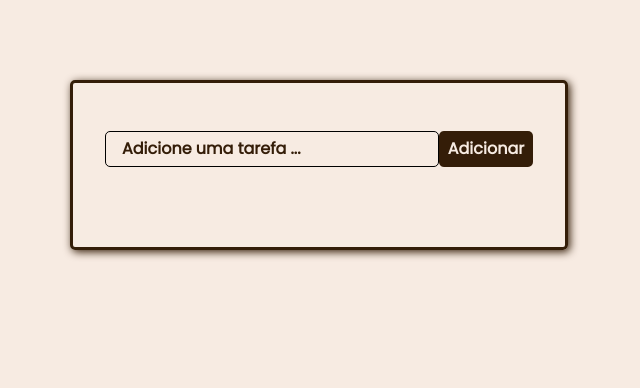
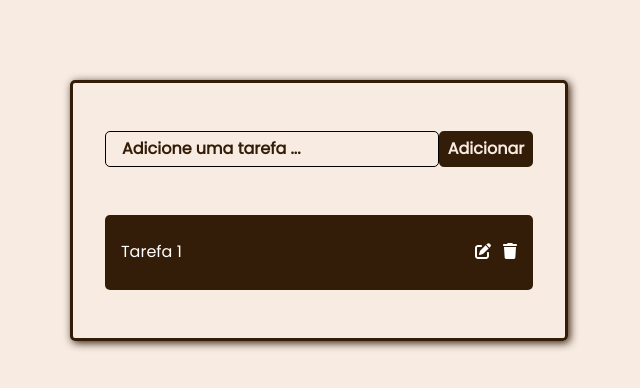
Before and after one commit to Reis567/todo_react, a React (Vite) app in the folder todo_project/: page / in a window 1280 px wide. Shown: the top 388 px of the page, without its empty margins (321-961 px from the left). Built offline with nearby package versions, Linux system fonts and the light colour scheme.

Commit message:
icons and task card test

```diff
--- a/todo_project/package.json
+++ b/todo_project/package.json
@@ -14,6 +14,7 @@
     "@fortawesome/free-brands-svg-icons": "^6.4.2",
     "@fortawesome/free-regular-svg-icons": "^6.4.2",
     "@fortawesome/free-solid-svg-icons": "^6.4.2",
+    "@fortawesome/react-fontawesome": "^0.2.0",
     "react": "^18.2.0",
     "react-dom": "^18.2.0",
     "uuid": "^9.0.1"
--- a/todo_project/src/components/ToDo.jsx
+++ b/todo_project/src/components/ToDo.jsx
@@ -1,10 +1,16 @@
 import React from 'react'
+import { FontAwesomeIcon } from '@fortawesome/react-fontawesome';
+import { faPenToSquare } from '@fortawesome/free-solid-svg-icons'
+import { faTrash } from '@fortawesome/free-solid-svg-icons'
 
 export const Todo = ()=>{
     return (
-        <form className='TodoForm'>
-            <input type="text"  className='todo-input' placeholder='Adicione uma tarefa'/>
-            <button type='submit' className='todo-btn'></button>
-        </form>
+        <div className='Todo'>
+            <p>Tarefa 1</p>
+            <div>
+            <FontAwesomeIcon className="edit-icon" icon={faPenToSquare} />
+            <FontAwesomeIcon className="delete-icon" icon={faTrash} />
+            </div>
+        </div>
     )
 }
--- a/todo_project/src/components/ToDoWrapper.jsx
+++ b/todo_project/src/components/ToDoWrapper.jsx
@@ -1,5 +1,6 @@
 import React, {useState} from 'react'
 import { TodoForm } from './ToDoForm';
+import { Todo } from './ToDo';
 import {v4 as uuidv4} from 'uuid';
 uuidv4();
 
@@ -16,6 +17,7 @@ export const TodoWrapper = ()=>{
     return (
         <div className='TodoWrapper'>
             <TodoForm addTodo={addTodo}/>
+            <Todo/>
         </div>
     )
 }
```
Also changed, not shown: 1 other file (tests, documents, lock files or other folders).
